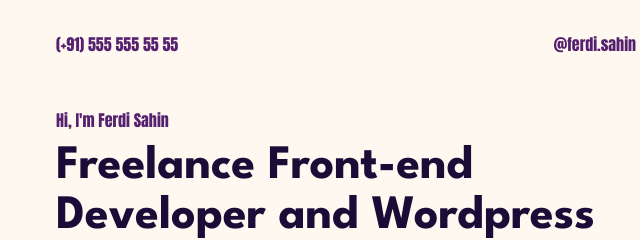
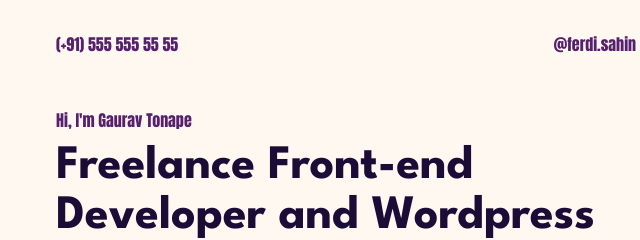
Before and after one commit to GauRavTx/To-Do-List-Application, a plain HTML site: page src/index.html in a window 1280 px wide. Shown: the top 240 px of the page, 4-644 px from the left. Drawn offline with Linux system fonts and the light colour scheme.

Commit message:
html update

```diff
--- a/src/index.html
+++ b/src/index.html
@@ -23,7 +23,7 @@
           <div style="float: right;">@ferdi.sahin</div>
         </div>
 
-        <div class="name" id="hi-and-name">Hi, I'm Ferdi Sahin</div>
+        <div class="name" id="hi-and-name">Hi, I'm Gaurav Tonape</div>
 
 
           <h1>Freelance Front-end Developer and Wordpress Developer</h1>
```
